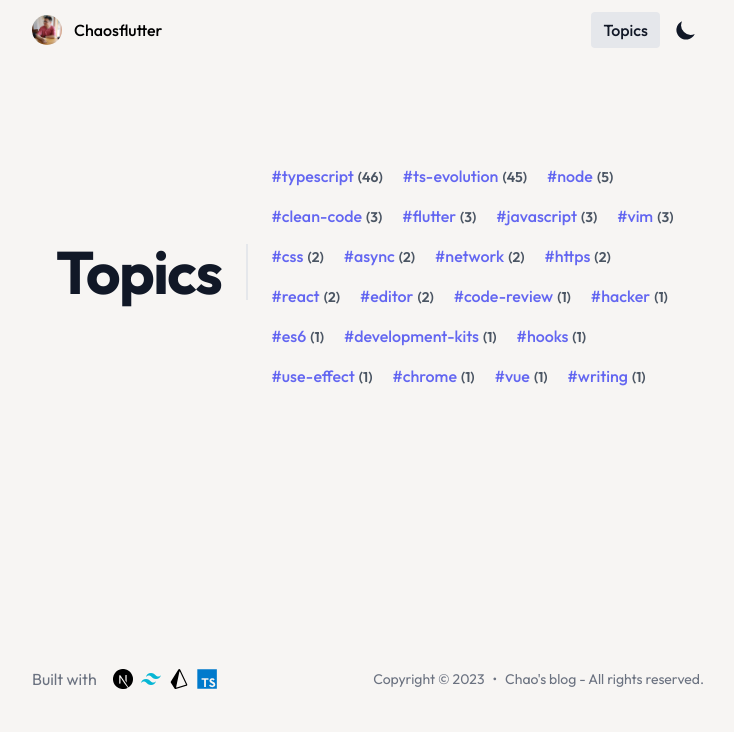
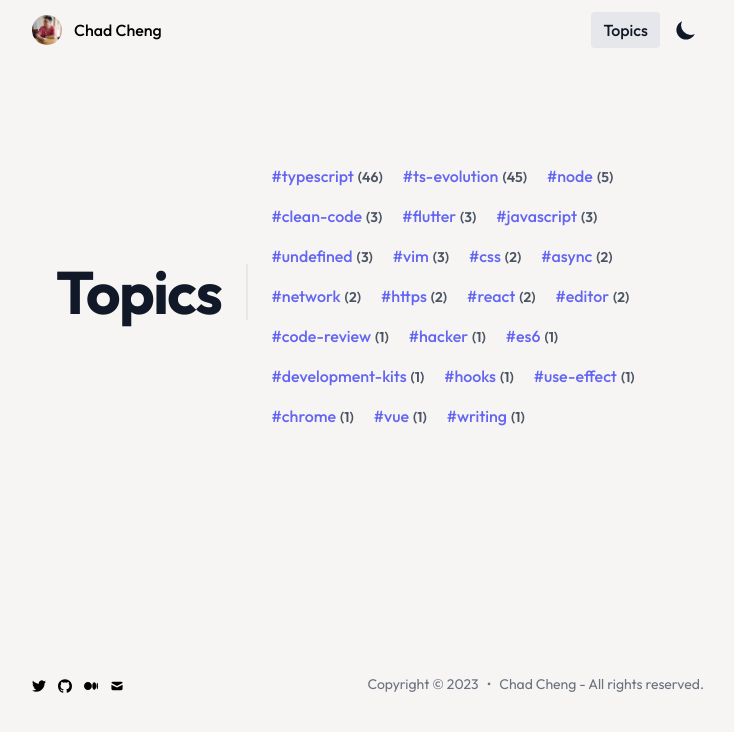
Before and after one commit to chaosflutter/zhengchao.dev, a Next.js app: page /topics in a window 1280 px wide. Shown: the top 732 px of the page, without its empty margins (272-1006 px from the left). Built offline with nearby package versions, Linux system fonts and the light colour scheme.

Commit message:
chore: update

```diff
--- a/components/Footer.tsx
+++ b/components/Footer.tsx
@@ -1,11 +1,50 @@
 import { siteMetadata } from '~/data/siteMetadata'
-import { BuiltWith } from './BuiltWith'
+import Twitter from '~/icons/twitter.svg'
+import Github from '~/icons/github.svg'
+import Medium from '~/icons/medium.svg'
+import Mail from '~/icons/mail.svg'
 
+const socialMediums = [
+  {
+    name: 'twitter',
+    url: siteMetadata.twitter,
+    Svgr: Twitter,
+  },
+  {
+    name: 'github',
+    url: siteMetadata.github,
+    Svgr: Github,
+  },
+  {
+    name: 'medium',
+    url: siteMetadata.medium,
+    Svgr: Medium,
+  },
+  {
+    name: 'email',
+    url: `mailto:${siteMetadata.email}`,
+    Svgr: Mail,
+  },
+]
 export function Footer() {
   return (
     <footer>
       <div className="mt-16 mb-8 items-center justify-between space-y-4 md:mb-10 md:flex md:space-y-0">
-        <BuiltWith />
+        <div className="my-2 flex space-x-2">
+          {socialMediums.map(({ name, url, Svgr }) => (
+            <a
+              target="_blank"
+              href={url}
+              rel="noreferrer"
+              className="hover:underline flex items-center"
+              key={name}
+            >
+              <div className="mr-1 mt-1">
+                <Svgr width="14" height="14" />
+              </div>
+            </a>
+          ))}
+        </div>
         <div className="my-2 flex space-x-2 text-sm text-gray-500 dark:text-gray-400">
           <div>{`Copyright © ${new Date().getFullYear()}`}</div>
           <span>{` • `}</span>
--- a/components/Header.tsx
+++ b/components/Header.tsx
@@ -24,7 +24,7 @@ export function Header({ onToggleNav }: { onToggleNav: () => void }) {
                   className="rounded-full"
                 />
               </div>
-              <div className="font-medium">Chaosflutter</div>
+              <div className="font-medium">Chad Cheng</div>
             </div>
           </Link>
         </div>
--- a/components/homepage/TypedBios.tsx
+++ b/components/homepage/TypedBios.tsx
@@ -29,6 +29,7 @@ export function TypedBios() {
           I'm particularly interested in frontend toolchains, editor
           development, and game development.
           <br />
+          <br />
           Enjoy reading!
           <Twemoji emoji="clinking-beer-mugs" />
         </li>
--- a/components/post/BlogMeta.tsx
+++ b/components/post/BlogMeta.tsx
@@ -1,7 +1,7 @@
 import type { BlogMetaProps } from '~/types'
 import { formatDate } from '~/utils/date'
 
-export function BlogMeta({ date, slug, readingTime }: BlogMetaProps) {
+export function BlogMeta({ date, readingTime }: BlogMetaProps) {
   return (
     <dd className="flex flex-wrap text-sm font-medium leading-6 text-gray-500 dark:text-gray-400 md:text-base">
       <time dateTime={date}>{formatDate(date)}</time>
--- a/components/post/BlogTopics.tsx
+++ b/components/post/BlogTopics.tsx
@@ -6,8 +6,8 @@ export function BlogTopics({ topics }: { topics: string[] }) {
   }
 
   return (
-    <div className="mt-2 flex flex-wrap text-gray-500 dark:text-gray-400">
-      <span className="mr-2">{topics.length > 1 ? 'topics' : 'topic'}:</span>
+    <div className="mt-2 mb-4 flex flex-wrap text-gray-500 dark:text-gray-400">
+      <span className="mr-2">{topics.length > 1 ? 'Topics' : 'Topic'}:</span>
       {topics.map((topic) => (
         <Tag key={topic} text={topic} />
       ))}
--- /dev/null
+++ b/data/posts/personal-development/how-to-get-up-early.md
@@ -0,0 +1,34 @@
+---
+title: 如何做到早起
+date: '2024-04-24'
+topics: ['个人发展', '习惯', '早起']
+gzh: 'https://mp.weixin.qq.com/s?__biz=MzA5MzMxMDk4MQ==&mid=2247483802&idx=1&sn=726720c59150467bf6ac21574d173d00&chksm=905e98f0a72911e603673624c87bf6455f6cc93e4f763e0078126082f41d1512035629174c59&token=1164774517&lang=zh_CN#rd'
+---
+
+之前在朋友圈发了一条关于“早起”的状态，从反馈看很多人对如何做到“早起”这件事比较感兴趣，所以我今天早起写了这篇文章分享我对“早起”的一些看法，或许对某些同学有帮助。其实做到早起不能靠所谓毅力、自律，而是你得先想清楚早起对你的必要性：你为什么一定要早起？想清楚后再给自己一些耐心，用循序渐进的策略去执行，也许几个月后你就能养成这个习惯。
+
+> 才华之外，如果再举小说家的重要资质，我将亳不犹豫地举出集中力来。这是将自己拥有的有限的才能汇集，尔后倾注于最为需要之处的能力。没有它，则不足以办成任何大事。有效地使用这种力量，就可弥补才华的不足与偏颇。我每天在早晨集中工作三四小时。坐在书案前，将意识仅仅倾泻于正在写的东西里，其他什么都不考虑。
+>
+> ——村上春树
+
+### 关键的问题不是 “How”
+
+一提到早起，很多人可能会联想到一些有早起习惯的牛人，比如科比，比如 Tim Cook，比如比尔盖茨等等，这也是很多鸡汤自媒体套路中会用到的“例证”，他们的潜在逻辑是，正因为这些人如此自律，他们才能取得如此大的成就？是这样的吗？
+
+好像也没错，早起意味着努力和付出，而努力和付出多数情况和取得成就的大小是正相关的。但如果你因此期望你在以后的人生中做到早起就能取得和他们相当的（老实讲不太可能）或者说比目前自身大得多的成就，那结果很可能会让你失望，也许最终的效果只是让你阶段性地牺牲了一些睡眠、玩游戏、陪伴家人的时间，这就真的不值得了。
+
+因为关键的问题不是“怎么早起”，而是要先想清楚并回答“我为什么早起，我早起干什么”，或者说你早起究竟是为了什么目的？
+
+当然不同的人答案可能不太一样，有些人想要利用早起的时间去跑步去健身，希望自己年老的时候还能像钟南山钟老那样身材匀称，健步如飞（题外话，这也是我的人生目标）；有些人希望利用早起的时间，准备短期的考试，拿到某某职业证书或出国留学；还有些人，比如我，是差不多想明白了自己 10 年后想要的职业状态，并且通过理性的量化计算，即如果要达到这种状态我需要多少时间，目前每天又能抽出多少时间，最后发现唯有早起才是解决办法。
+
+小结一下，你得先想清楚早起对你的必要性，只有必要性才能给你真正的内驱动力，不管是出于恐惧——为了应付考试，还是为了长期目标——想要质量更高的晚年生活，还是为了实现个人炙热的职业渴望——10 年后的职业状态。所以在你想办法努力早起之前，一定要想清楚并最好写下来早起对你的必要性——我为什么要早起，我想通过早起达成什么目标。
+
+### 再来说说 “How”
+
+如果你真的想清楚早起对你的必要性，那么你应该有足够多的动力做到早起了，至于“术”层面的技巧，其实网上有很多。比如说，早起的前提是早睡，所以一定要早睡，那如何做到早睡？有很多细节上的操作，比如晚上 7 点以后不要喝茶喝咖啡，睡前也少喝水；不要把手机带到卧室，睡前可以阅读纸书帮助睡眠（这对我很有用）；调节卧室的光线、温度和湿度等等。
+
+这些技巧都有用，但都不是最关键的，我觉得最关键的是，你得很清楚第二天一早起来具体要干的事，要干多久干多少？比如我今天早起就是为了写这篇文章，任务非常明确。为了完成第二天这个可执行的具体的量化的任务（当然得清楚这个任务对你的重要性，也即上面说的早起的必要性），你慢慢地自然而然会选择放下手机，乖乖地熄灯躺到床上，这个适应过程不同的人需要的时间可能不一样，比如我从今天 1 月份开始尝试，到 3 月份才慢慢形成习惯，到现在已经能很轻松地做到。
+
+至于如何把“早起目标”拆解成具体的任务，不是我想讲的重点，这对于在互联网公司工作的人（会读到这篇文章的你大概率是吧）并不难，因为大家或许都知道并践行过 OKB（当然真正理解 OKB 并做好也并不容易）。我稍微简单说下我具体是怎么做的。
+
+首先要说的是，我个人的生活、学习、工作目前都在用 Notion 管理，如果你还不知道 Notion 是什么，非常建议你去搜索并试用下，或者看看 Claude （类 ChatGPT 的聊天机器人）的介绍：
--- a/data/siteMetadata.ts
+++ b/data/siteMetadata.ts
@@ -1,11 +1,11 @@
 export const siteMetadata = {
-  title: "Chao's blog - Coding, Writing, Sharing",
-  author: 'Chao',
-  fullName: 'Chao Zheng',
-  headerTitle: "Chao's blog",
-  footerTitle: "Chao's blog - All rights reserved.",
+  title: "Chad's blog - Coding, Writing, Sharing",
+  author: 'Chad',
+  fullName: 'Chad Cheng',
+  headerTitle: 'Chad Cheng',
+  footerTitle: 'Chad Cheng - All rights reserved.',
   description:
-    "Chao's coding journey - work and life stories through the keyboard of an open-minded Software Engineer",
+    "Chad's coding journey - work and life stories through the keyboard of an open-minded Software Engineer",
   language: 'en-us',
   siteUrl: 'https://zhengchao.dev',
   siteRepo: 'https://github.com/chaosflutter/zhengchao.dev',
@@ -28,8 +28,8 @@ export const siteMetadata = {
     googleAnalyticsId: 'G-F954ZQPP1J', // e.g. UA-000000-2 or G-XXXXXXX
   },
   socialAccounts: {
-    github: 'chad cheng',
-    twitter: 'chad cheng',
+    github: 'chaosflutter',
+    twitter: 'chaosflutt28952',
     linkedin: '',
   },
 }
--- a/layouts/PostSimple.tsx
+++ b/layouts/PostSimple.tsx
@@ -10,7 +10,7 @@ import type { PostSimpleLayoutProps } from '~/types'
 
 function PostSimple(props: PostSimpleLayoutProps) {
   const { frontMatter, type, children, authorDetails, commentConfig } = props
-  const { date, title, slug, fileName, topics, readingTime, origin } =
+  const { date, title, slug, fileName, topics, readingTime, origin, gzh } =
     frontMatter
   const postUrl = `${siteMetadata.siteUrl}/${type}/${slug}`
 
@@ -27,27 +27,32 @@ function PostSimple(props: PostSimpleLayoutProps) {
           <header className="py-6 lg:py-10">
             <div className="space-y-4">
               <PageTitle>{title}</PageTitle>
-              <dl>
-                <div>
-                  <dt className="sr-only">Published on</dt>
-                  <BlogMeta date={date} slug={slug} readingTime={readingTime} />
-                  <BlogTopics topics={topics} />
-                  {origin && (
-                    <div className="mt-2 text-gray-500 dark:text-gray-400">
-                      translated from：
-                      <a href={origin} target="_blank">
-                        {origin}
-                      </a>
-                    </div>
-                  )}
-                </div>
-              </dl>
+              <div className="flex justify-between items-end">
+                <BlogMeta date={date} slug={slug} readingTime={readingTime} />
+                {gzh && (
+                  <div className="text-sm mt-2 font-medium text-gray-500 dark:text-gray-400">
+                    首发于公众号:{' '}
+                    <a className="underline" href={gzh} target="_blank">
+                      长期主义乐观派
+                    </a>
+                  </div>
+                )}
+              </div>
             </div>
           </header>
           <div className="pb-8">
             <div className="prose prose-lg pb-8 dark:prose-dark">
               {children}
             </div>
+            {origin && (
+              <div className="mb-2 text-gray-500 dark:text-gray-400">
+                Translated from：
+                <a href={origin} target="_blank">
+                  {origin}
+                </a>
+              </div>
+            )}
+            <BlogTopics topics={topics} />
             <div className="border-t border-gray-200 dark:border-gray-700">
               <SocialButtons
                 postUrl={postUrl}
--- a/types/mdx.ts
+++ b/types/mdx.ts
@@ -21,6 +21,7 @@ export interface MdxFrontMatter {
   authors?: string[]
   origin?: string
   slug: string
+  gzh?: string
 }
 
 export type ReadingTime = ReturnType<typeof readingTime>
```
Also changed, not shown: components/SocialButtons.tsx (+4 -4 lines), 1 other file (tests, documents, lock files or other folders).
